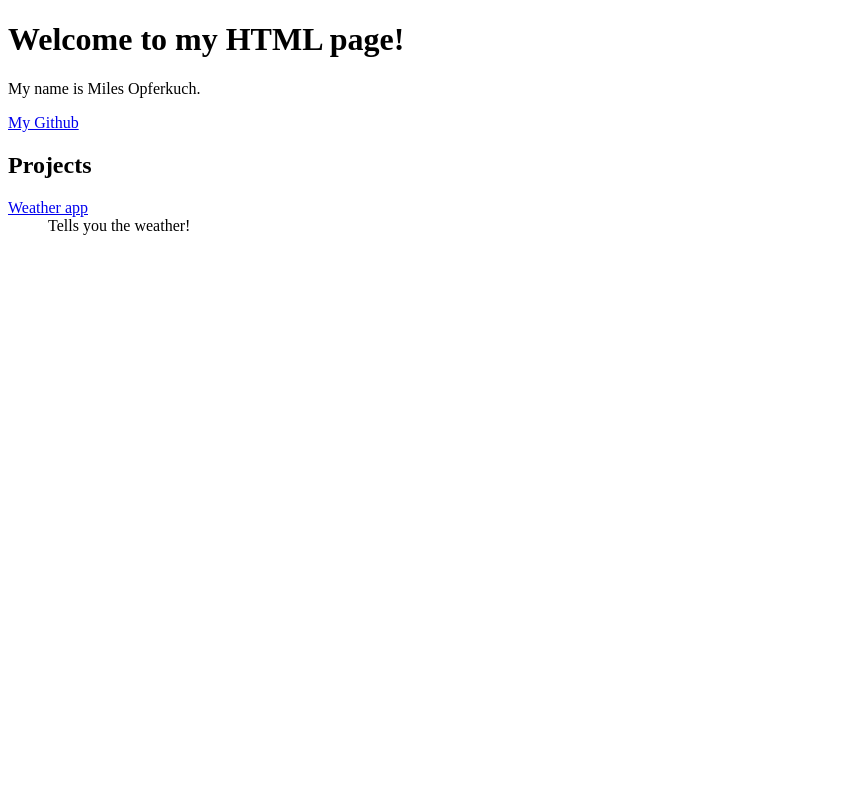
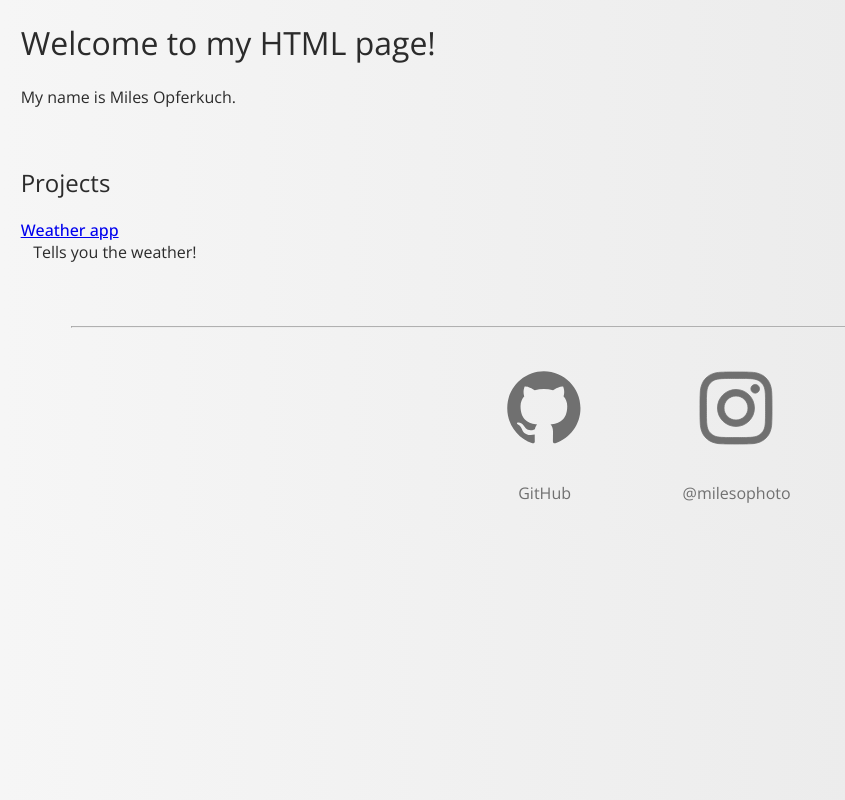
Before and after one commit to MilesOpferkuch/website, a plain HTML site: page index.html in a window 1280 px wide. Shown: the whole page, without its empty margins (0-845 px from the left). Drawn offline with nearby package versions, Linux system fonts and the light colour scheme.

Commit message:
Cosmetic updates

```diff
--- a/index.html
+++ b/index.html
@@ -1,18 +1,31 @@
 <!doctype html>
 <html>
   <head>
-    <title>Our Funky HTML Page</title>
-    <meta name="description" content="Our first page">
-    <link rel="stylesheet" href="styles.css">
+    <title>Home</title>
+    <meta name="description" content="Homepage">
+    <link rel="stylesheet" href="style.css">
   </head>
   <body>
-    <h1>Welcome to my HTML page!</h1>
-    <p>My name is Miles Opferkuch.</p>
-    <a href="https://github.com/milesopferkuch">My Github</a>
-    <h2>Projects</h2>
-    <dl>
-      <dt><a href="https://www.github.com/orebitt">Weather app</a></dt>
-        <dd>Tells you the weather!</dd>
+    <h1 class="introheader">Welcome to my HTML page!</h1>
+    <p id="introparagraph">My name is Miles Opferkuch.</p>
+    <br>
+    <h2 class="introheader">Projects</h2>
+    <dl class="projectlist">
+      <dt><a href="https://github.com/MilesOpferkuch/weather-app">Weather app</a></dt>
+        <dd class="projectdescription">Tells you the weather!</dd>
     </dl>
+    <hr>
+    <footer>
+    <div class="socials">
+      <a class="sociallink" href="https://www.github.com/MilesOpferkuch">
+        <img class="sociallink" src="github-mark.svg"/>
+        <h4>GitHub</h4>
+      </a>
+      <a class="sociallink" href="https://instagram.com/milesophoto/">
+        <img class="sociallink" src="instagram_bw.svg"/>
+        <h4>@milesophoto</h4>
+      </a>
+    </div>
+  </footer>
   </body>
 </html>
--- a/style.css
+++ b/style.css
@@ -0,0 +1,85 @@
+@import url('https://fonts.googleapis.com/css2?family=Open+Sans:wght@300;400;500&display=swap');
+
+body {
+
+    background: -moz-linear-gradient(left, #F6F6F6 0%, #E7E7E7 100%);
+    background: -webkit-linear-gradient(left, #F6F6F6 0%, #E7E7E7 100%);
+    background: linear-gradient(to right, #F6F6F6 0%, #E7E7E7 100%);
+    font-family: 'Open Sans', sans-serif;
+    color: #2b2b2b;
+    font-weight: 400;
+}
+
+p {
+    font-weight: 400;
+    margin-left: 1%;
+}
+
+h1 {
+    font-weight: 400;
+    margin-left: 1%;
+}
+
+h2 {
+    font-weight: 400;
+    margin-left: 1%;
+}
+
+h3 {
+    font-weight: 400;
+    margin-left: 1%;
+}
+
+h4 {
+    font-weight: 400;
+    margin-left: 1%;
+}
+
+dl {
+    font-weight: 500;
+    margin-left: 1%;
+}
+
+dd {
+    font-weight: 400;
+    margin-left: 1%;
+}
+
+hr {
+    margin-left: 5%;
+    margin-right: 5%;
+    margin-top: 5%;
+    border-top: 1px solid #b0b0b0;
+}
+
+.socials {
+    width: 100%;
+    margin-top: 32px;
+    display: flex;
+    flex-direction: row;
+    flex-wrap: nowrap;
+    justify-content: center;
+}
+
+.sociallink {
+    width: 128px;
+    font-weight: 300;
+    margin-left: 32px;
+    margin-right: 32px;
+    text-align: center;
+    text-decoration: none;
+    color: #707070;
+}
+
+.sociallink img {
+    width: 96px;
+    height: 96px;
+    margin-left: auto;
+    margin-right: auto;
+    margin-top: auto;
+    margin-bottom: auto;
+}
+
+.sociallink:active {
+    transform: scale(0.95);
+}
```
